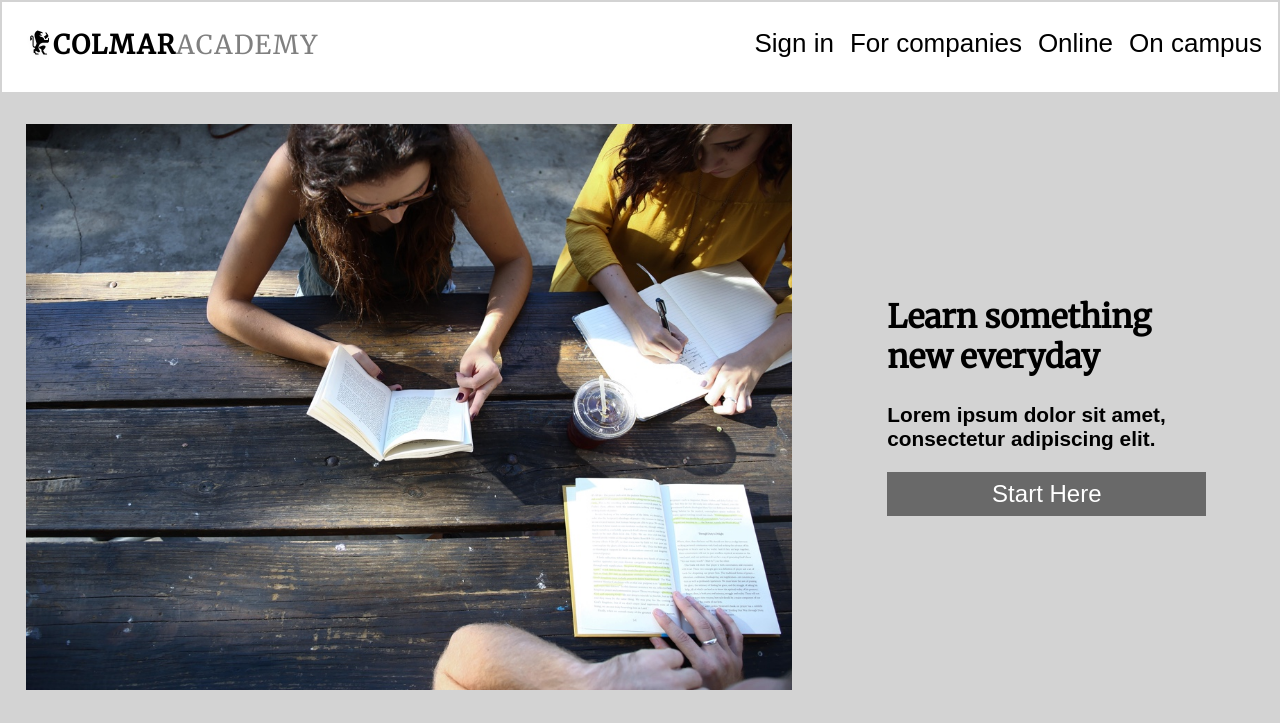
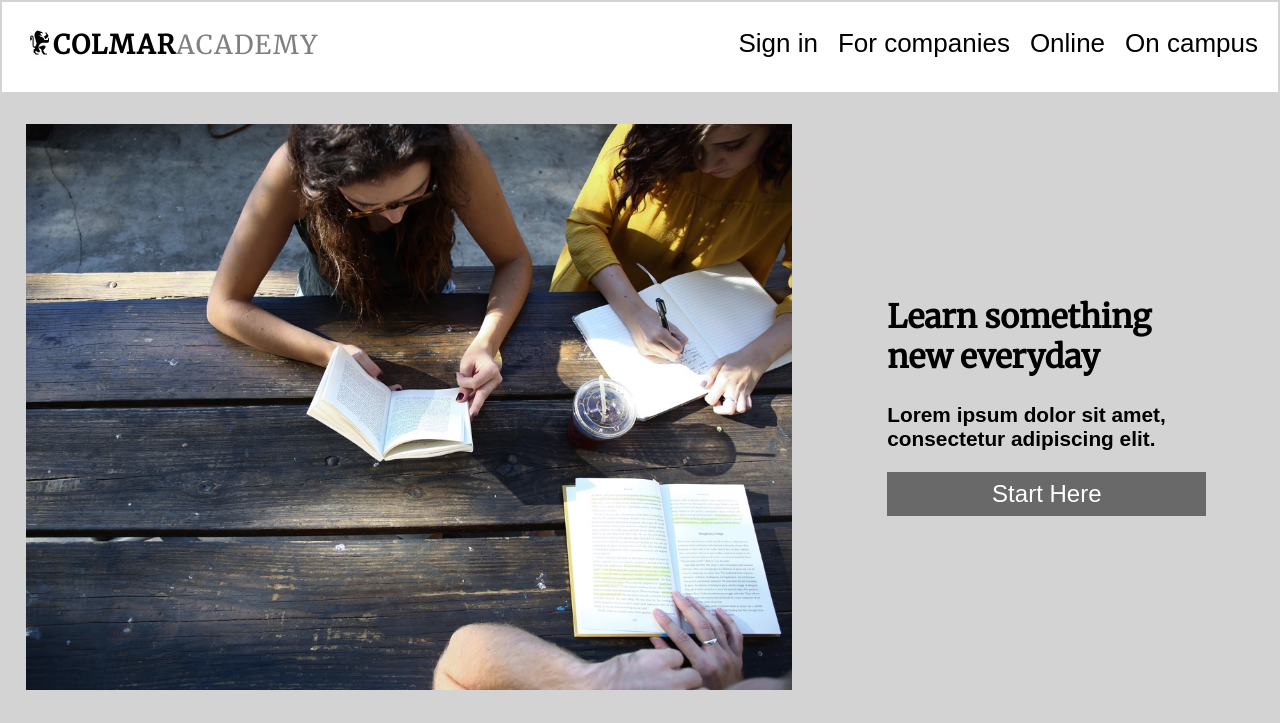
Before and after one commit to lrnlltt/Colmar-Academy, a plain HTML site: page index.html in a window 1280 px wide. Shown: the top 723 px of the page. Drawn offline with Linux system fonts and the light colour scheme; a web font is replaced by a local one.

Commit message:
adding nav padding

```diff
--- a/resources/style.css
+++ b/resources/style.css
@@ -93,7 +93,7 @@ header {
 
 li {
   display: inline-flex;
-  padding-right: 16px;
+  padding-right: 20px;
   float: right;
 }
 
```
